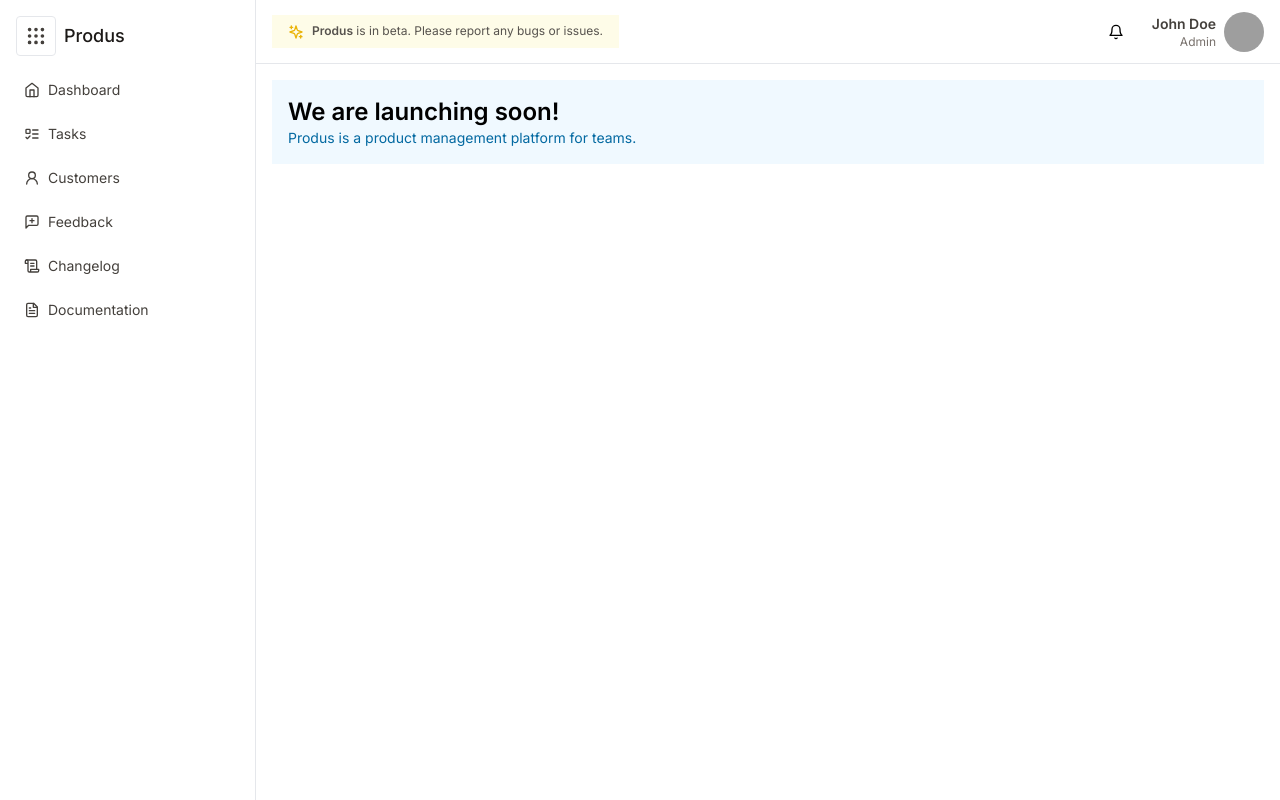
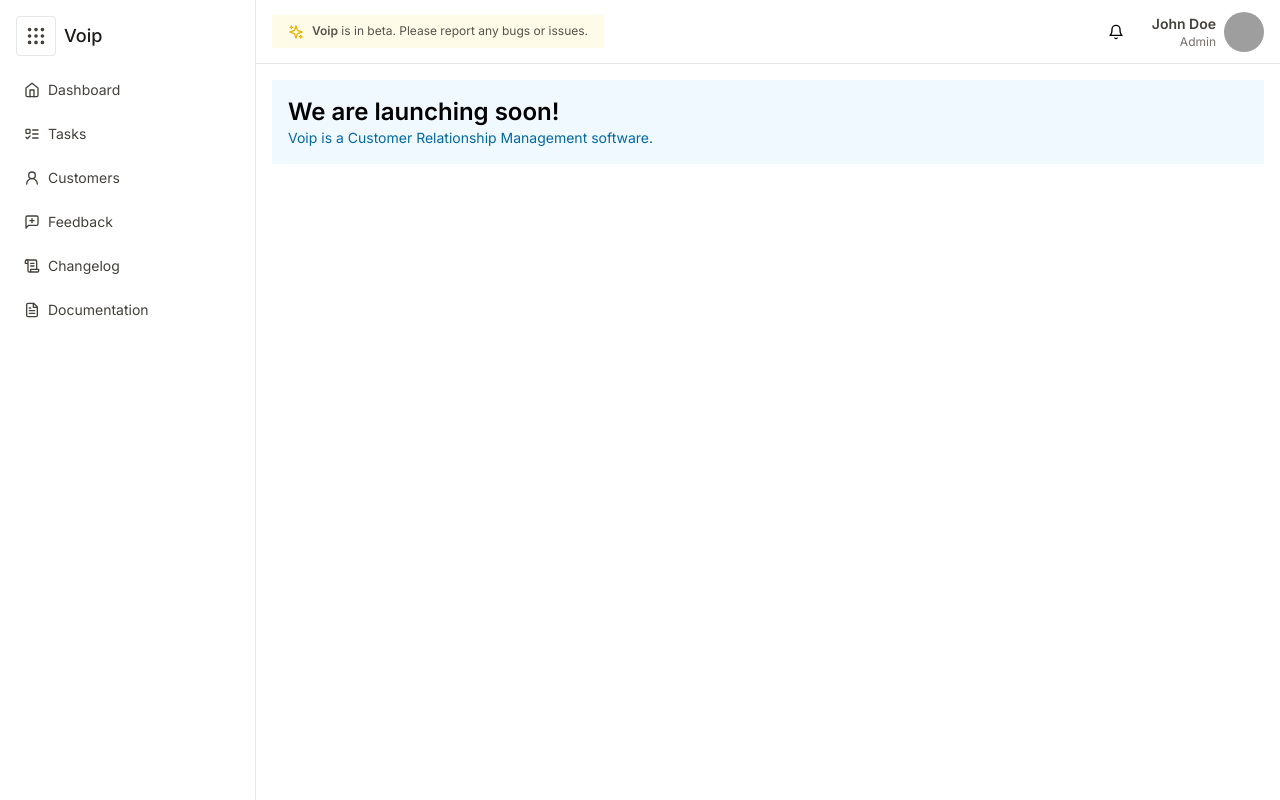
Before and after one commit to emirrtopaloglu/voip-client, a Next.js app: page /home in a window 1280 px wide. Built offline with nearby package versions, Linux system fonts and the light colour scheme; grey boxes are pictures that could not be loaded.

Commit message:
produs to voip

```diff
--- a/app/auth/layout.tsx
+++ b/app/auth/layout.tsx
@@ -10,7 +10,7 @@ export default function AuthLayout({
       <div className="bg-stone-900 h-screen w-full p-10 flex flex-col justify-between text-white">
         <div className="flex items-center">
           <LayoutGrid size="24" />
-          <span className="text-white text-lg font-medium ml-2">Produs</span>
+          <span className="text-white text-lg font-medium ml-2">Voip</span>
         </div>
         <div>
           <p className="text-lg">
--- a/app/auth/login/page.tsx
+++ b/app/auth/login/page.tsx
@@ -5,7 +5,7 @@ import Link from "next/link";
 import LoginForm from "./login-form";
 
 export const metadata: Metadata = {
-  title: "Login - Produs",
+  title: "Login - Voip",
 };
 
 export default function LoginPage() {
@@ -13,7 +13,7 @@ export default function LoginPage() {
     <div className="min-w-[360px] space-y-4">
       <div className="space-y-2">
         <h1 className="text-2xl font-semibold tracking-tight text-stone-900 text-center">
-          Welcome to Produs
+          Welcome to Voip
         </h1>
         <p className="text-sm text-stone-400 text-center">
           Enter your email and login to your account.
--- a/app/auth/register/page.tsx
+++ b/app/auth/register/page.tsx
@@ -1,14 +1,11 @@
 import { Button } from "@/components/ui/button";
-import { Checkbox } from "@/components/ui/checkbox";
-import { Input } from "@/components/ui/input";
-import { Label } from "@/components/ui/label";
 
 import type { Metadata } from "next";
 import Link from "next/link";
 import RegisterForm from "./register-form";
 
 export const metadata: Metadata = {
-  title: "Register - Produs",
+  title: "Register - Voip",
 };
 
 export default function RegisterPage() {
--- a/app/home/page.tsx
+++ b/app/home/page.tsx
@@ -3,7 +3,7 @@ export default function PageHome() {
     <div className="bg-sky-50 p-4">
       <h1 className="text-2xl font-semibold">We are launching soon!</h1>
       <p className="text-sm text-sky-700">
-        Produs is a product management platform for teams.
+        Voip is a Customer Relationship Management software.
       </p>
     </div>
   );
--- a/app/layout.tsx
+++ b/app/layout.tsx
@@ -7,8 +7,8 @@ import LayoutProvider from "@/context/layout-context";
 const inter = Inter({ subsets: ["latin"] });
 
 export const metadata: Metadata = {
-  title: "Produs",
-  description: "Product Management Platform",
+  title: "Voip",
+  description: "Customer Relationship Management for Voip",
 };
 
 export default function RootLayout({
--- a/components/layout/navbar-main.tsx
+++ b/components/layout/navbar-main.tsx
@@ -23,7 +23,7 @@ export default function NavbarMain() {
       <div>
         <h6 className="text-xs bg-yellow-50 py-2 px-4 text-stone-600">
           <Sparkles size={16} className="inline-block mr-2 text-yellow-500" />
-          <span className="font-semibold">Produs</span> is in beta. Please
+          <span className="font-semibold">Voip</span> is in beta. Please
           report any bugs or issues.
         </h6>
       </div>
--- a/components/layout/sidebar-left.tsx
+++ b/components/layout/sidebar-left.tsx
@@ -23,7 +23,7 @@ export default function SidebarLeft() {
           size={24}
           className="text-stone-700 border w-10 h-10 p-2 cursor-pointer rounded"
         />
-        <span className="text-stone-900 font-medium text-lg">Produs</span>
+        <span className="text-stone-900 font-medium text-lg">Voip</span>
       </div>
       <div id="sidebar-inner">
         <nav>
--- a/package.json
+++ b/package.json
@@ -1,5 +1,5 @@
 {
-  "name": "produs-client",
+  "name": "voip-client",
   "version": "0.1.0",
   "private": true,
   "scripts": {
```
Also changed, not shown: 1 other file (tests, documents, lock files or other folders).
